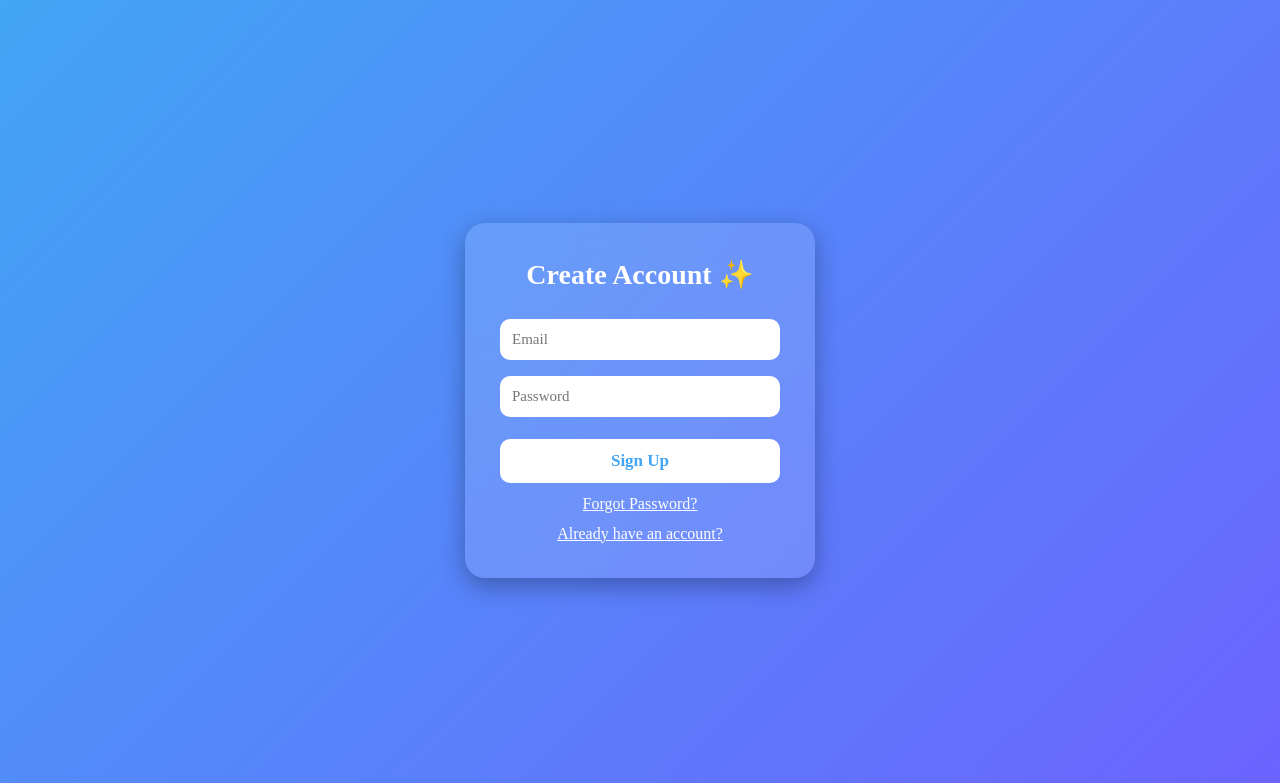
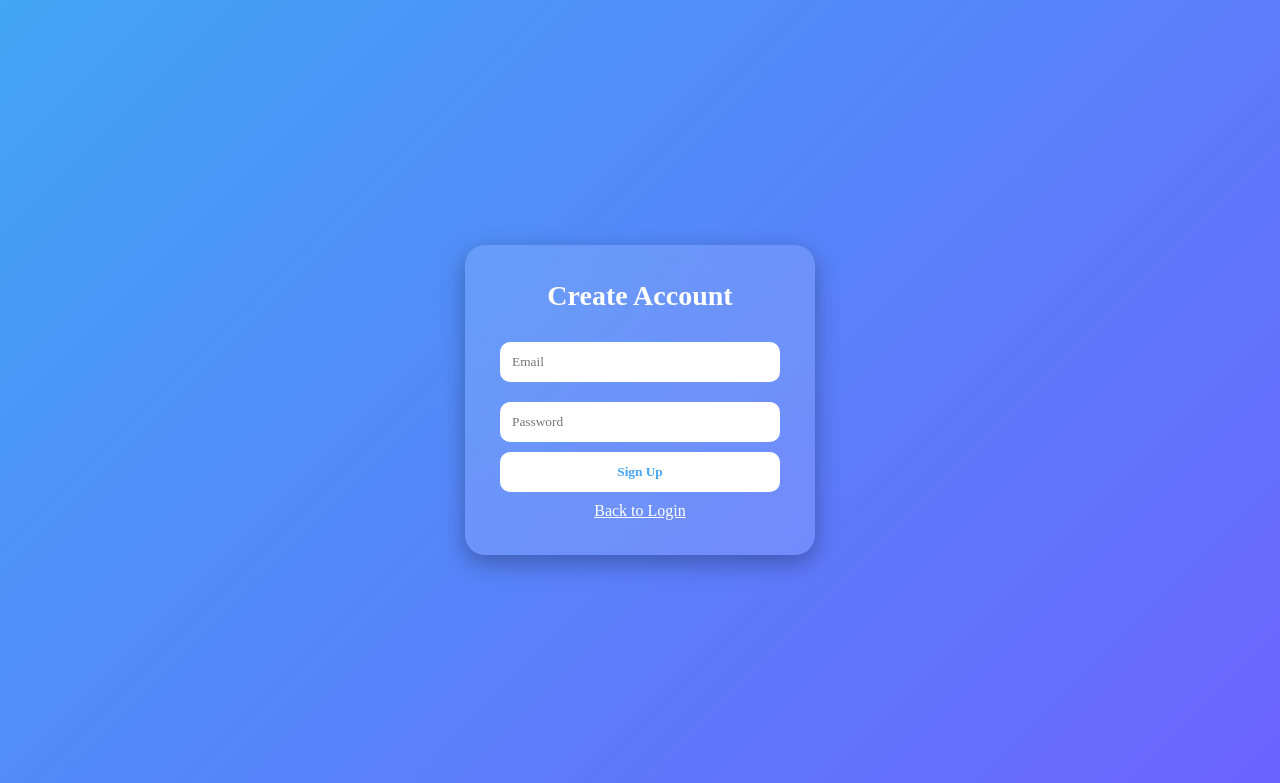
Before and after one commit to shreyastevesai/attendance-system, a Flask app: page /signup in a window 1280 px wide. Shown: the top 783 px of the page. Run offline with Flask 3, Linux system fonts and the light colour scheme.

Commit message:
Full update: multi-user fix + default AM + forgot password + UI improvements

```diff
--- a/app.py
+++ b/app.py
@@ -7,7 +7,7 @@ app.secret_key = "super-secret-key"
 DATA_FILE = "data.json"
 
 
-# ------------------- JSON HANDLING -------------------
+# ---------------- JSON HANDLING ----------------
 def load_data():
     if not os.path.exists(DATA_FILE):
         with open(DATA_FILE, "w") as f:
@@ -34,7 +34,7 @@ def hash_pass(p):
     return hashlib.sha256(p.encode()).hexdigest()
 
 
-# ------------------- SIGNUP -------------------
+# ---------------- SIGNUP ----------------
 @app.route("/signup", methods=["GET", "POST"])
 def signup():
     if request.method == "POST":
@@ -43,11 +43,9 @@ def signup():
 
         data = load_data()
 
-        # IF USER EXISTS
         if email in data["users"]:
-            return render_template("signup.html", error="Email already registered!")
+            return render_template("signup.html", error="Email already exists!")
 
-        # CREATE NEW USER
         data["users"][email] = {
             "password": hash_pass(password),
             "data": {}
@@ -59,7 +57,7 @@ def signup():
     return render_template("signup.html")
 
 
-# ------------------- LOGIN -------------------
+# ---------------- LOGIN ----------------
 @app.route("/login", methods=["GET", "POST"])
 def login():
     if request.method == "POST":
@@ -74,50 +72,48 @@ def login():
             session["month"] = selected_month
             return redirect("/")
 
-        return render_template("login.html", error="Wrong email or password!")
+        return render_template("login.html", error="Invalid email or password!")
 
     return render_template("login.html")
 
 
-# ------------------- FORGOT PASSWORD -------------------
+# ---------------- FORGOT PASSWORD ----------------
 @app.route("/forgot", methods=["GET", "POST"])
 def forgot():
     if request.method == "POST":
         email = request.form["email"].lower()
-
         data = load_data()
 
         if email not in data["users"]:
             return render_template("forgot.html", error="Email not found!")
 
-        # Reset password
-        new_password = "123456"  # Default reset
+        new_password = "123456"
         data["users"][email]["password"] = hash_pass(new_password)
-
         save_data(data)
 
-        msg = f"Your new password is: {new_password}"
-        return render_template("forgot.html", success=msg)
+        return render_template("forgot.html",
+                               success=f"New password set: {new_password}")
 
     return render_template("forgot.html")
 
 
-# ------------------- LOGOUT -------------------
+# ---------------- LOGOUT ----------------
 @app.route("/logout")
 def logout():
     session.clear()
     return redirect("/login")
 
 
-# ------------------- HOME -------------------
+# ---------------- HOME ----------------
 @app.route("/")
 def home():
     if "user" not in session:
         return redirect("/login")
+
     return render_template("index.html", month=session["month"])
 
 
-# ------------------- SAVE ENTRY -------------------
+# ---------------- SAVE ENTRY ----------------
 @app.route("/save", methods=["POST"])
 def save():
     if "user" not in session:
@@ -135,7 +131,7 @@ def save():
     return jsonify({"ok": True})
 
 
-# ------------------- LOAD ENTRY -------------------
+# ---------------- LOAD ENTRY ----------------
 @app.route("/load")
 def load():
     if "user" not in session:
--- a/templates/forgot.html
+++ b/templates/forgot.html
@@ -19,13 +19,14 @@ button{
     width:100%;padding:10px;background:white;color:#6c63ff;
     font-weight:600;border-radius:10px;border:none;margin-top:10px;
 }
-.error{background:#ff4b4b;padding:8px;border-radius:8px;margin-top:10px;}
-.success{background:#4bb543;padding:8px;border-radius:8px;margin-top:10px;}
+.error{background:#ff4b4b;padding:8px;border-radius:8px;}
+.success{background:#4bb543;padding:8px;border-radius:8px;}
 a{color:white;text-decoration:none;margin-top:15px;display:block;}
 </style>
 </head>
 
 <body>
+
 <div class="box">
     <h2>Reset Password</h2>
 
@@ -45,5 +46,6 @@ a{color:white;text-decoration:none;margin-top:15px;display:block;}
 
     <a href="/login">Back to Login</a>
 </div>
+
 </body>
 </html>
--- a/templates/signup.html
+++ b/templates/signup.html
@@ -17,39 +17,34 @@
 }
 h2{margin-bottom:20px;font-size:28px;font-weight:600;}
 input{
-        width:100%;padding:12px;margin:8px 0;border:none;border-radius:10px;font-size:15px;
+    width:100%;padding:12px;margin:10px 0;border-radius:10px;border:none;
 }
 button{
-        width:100%;margin-top:14px;padding:12px;border:none;border-radius:10px;
-        font-size:17px;font-weight:600;color:#42a5f5;background:white;cursor:pointer;
-        transition:.3s;
+    width:100%;padding:12px;background:white;color:#42a5f5;
+    border-radius:10px;border:none;font-weight:600;
 }
-    button:hover{transform:translateY(-3px);box-shadow:0 6px 20px rgba(255,255,255,0.4);}
-    a{color:#fff;margin-top:12px;display:inline-block;}
-    .error{background:#ff4b4b;padding:8px;border-radius:10px;margin-top:10px;}
+a{color:white;margin-top:10px;display:block;}
+.error{background:#ff4b4b;padding:8px;border-radius:10px;}
 </style>
 </head>
 
 <body>
 
 <div class="box">
-    <h2>Create Account ✨</h2>
+    <h2>Create Account</h2>
 
     <form method="POST">
-
-        <input type="email" name="email" placeholder="Email" required>
-        <input type="password" name="password" placeholder="Password" required>
+        <input name="email" type="email" placeholder="Email" required>
+        <input name="password" type="password" placeholder="Password" required>
 
         {% if error %}
-        <div class="error">{{ error }}</div>
+        <p class="error">{{ error }}</p>
         {% endif %}
 
         <button type="submit">Sign Up</button>
-        <a href="/forgot">Forgot Password?</a>
-
     </form>
 
-    <a href="/login">Already have an account?</a>
+    <a href="/login">Back to Login</a>
 </div>
 
 </body>
```
Also changed, not shown: data.json (+1 -52 lines), templates/login.html (+9 -11 lines). Lines whose indentation alone changed are shown as unchanged.
